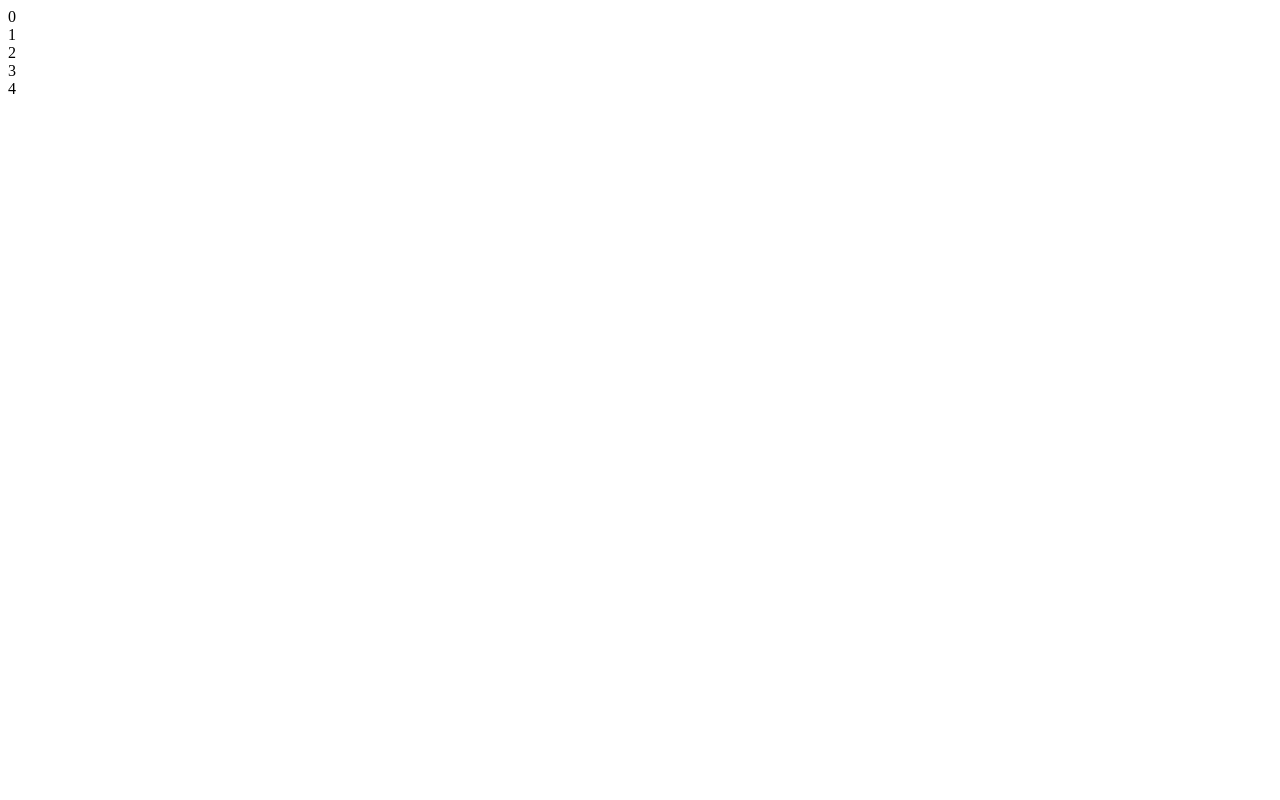
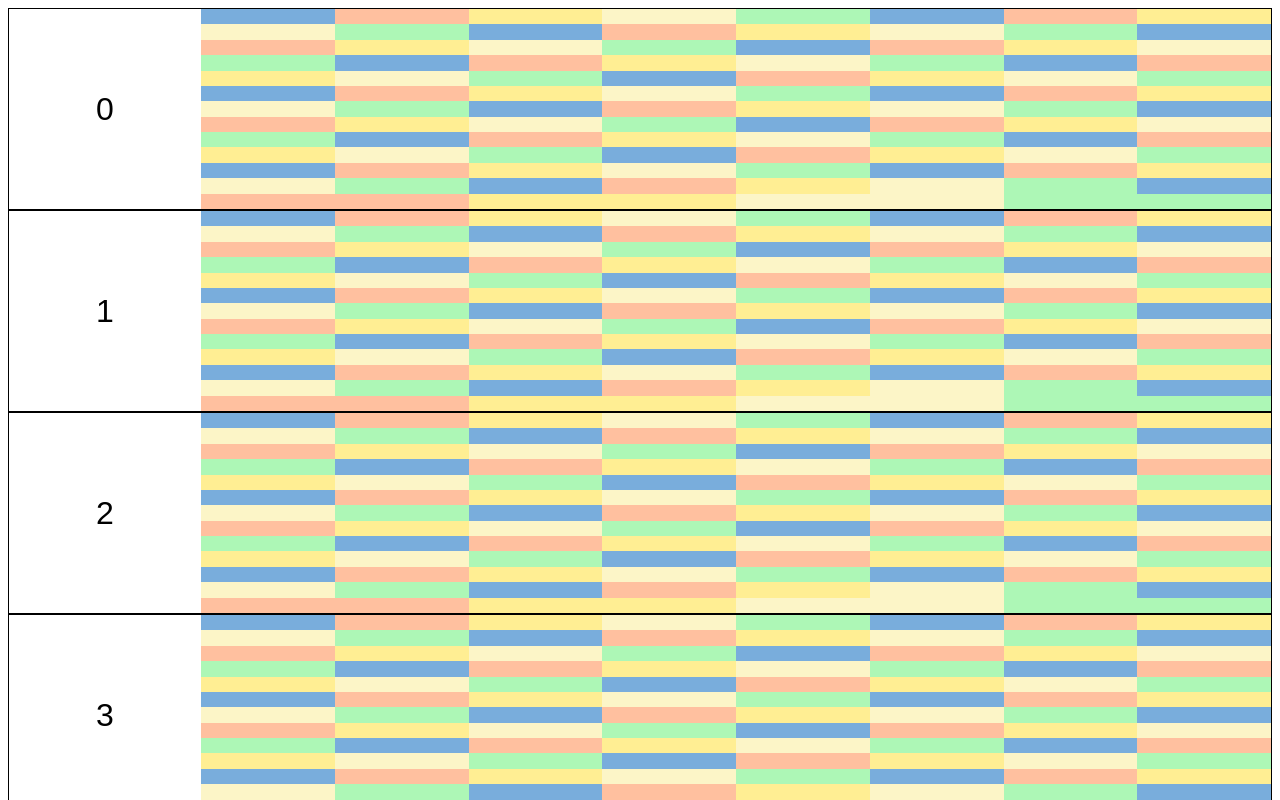
Before and after one commit to madnl/vs-experimental, a React (Create React App) app: page / in a window 1280 px wide. Shown: the top 800 px of the page. Built offline with nearby package versions, Linux system fonts and the light colour scheme.

Commit message:
checkpoint

```diff
--- a/src/ColoredList/Box.js
+++ b/src/ColoredList/Box.js
@@ -1,14 +1,59 @@
 // @flow
 
 import React from 'react';
+import range from '../util/range';
 
 type Props = {
-  index: number,
+  height: string,
+  text: string,
   complexity: number
 };
 
-const style = {
-  display: 'flex'
+const boxStyle = height => ({
+  display: 'flex',
+  height,
+  borderStyle: 'solid',
+  borderWidth: '1px'
+});
+
+const tileComplex = {
+  display: 'flex',
+  flexWrap: 'wrap'
 };
 
-export default ({ index, complexity }: Props) => <div style={style}>{index}</div>;
+const tileStyle = backgroundColor => ({
+  minWidth: '10vw',
+  flexGrow: '1',
+  backgroundColor
+});
+
+const textStyle = {
+  display: 'flex',
+  justifyContent: 'center',
+  alignItems: 'center',
+  verticalAlign: 'middle',
+  minWidth: '15vw',
+  fontSize: '2em',
+  fontFamily: 'sans-serif'
+};
+
+export default ({ text, complexity, height }: Props) => (
+  <div style={boxStyle(height)}>
+    <div style={textStyle}>
+      {text}
+    </div>
+    <div style={tileComplex}>
+      {range(complexity, index => <div key={index} style={tileStyle(pickColor(index))} />)}
+    </div>
+  </div>
+);
+
+const colorList = [
+  'rgba(121, 173, 220, 1)',
+  'rgba(255, 192, 159, 1)',
+  'rgba(255, 238, 147, 1)',
+  'rgba(252, 245, 199, 1)',
+  'rgba(173, 247, 182, 1)'
+];
+
+const pickColor = index => colorList[index % colorList.length];
--- a/src/ColoredList/index.js
+++ b/src/ColoredList/index.js
@@ -6,12 +6,13 @@ import Box from './Box';
 import range from '../util/range';
 
 const ITEM_COUNT = 5;
-const COMPLEXITY = 10;
+const COMPLEXITY = 100;
+const HEIGHT = '200px';
 
 const items = range(ITEM_COUNT, index => ({
   key: index,
   render() {
-    return <Box index={index} complexity={COMPLEXITY} />;
+    return <Box text={index.toString()} complexity={COMPLEXITY} height={HEIGHT} />;
   }
 }));
 
```
